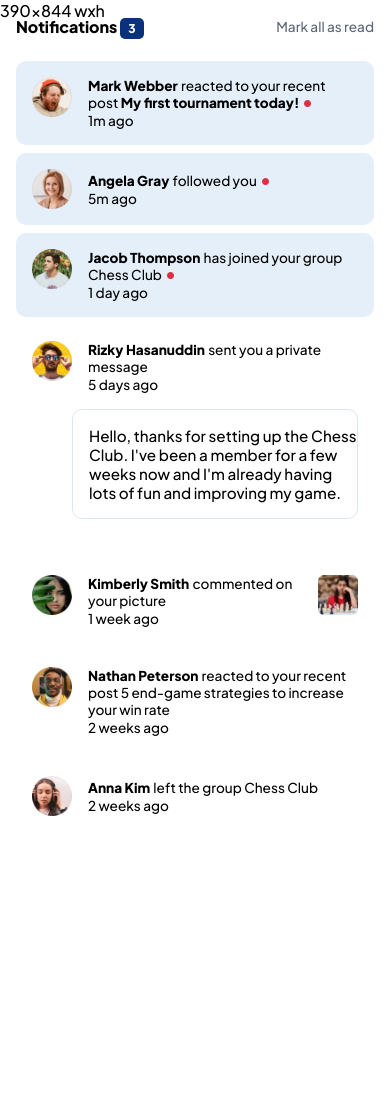
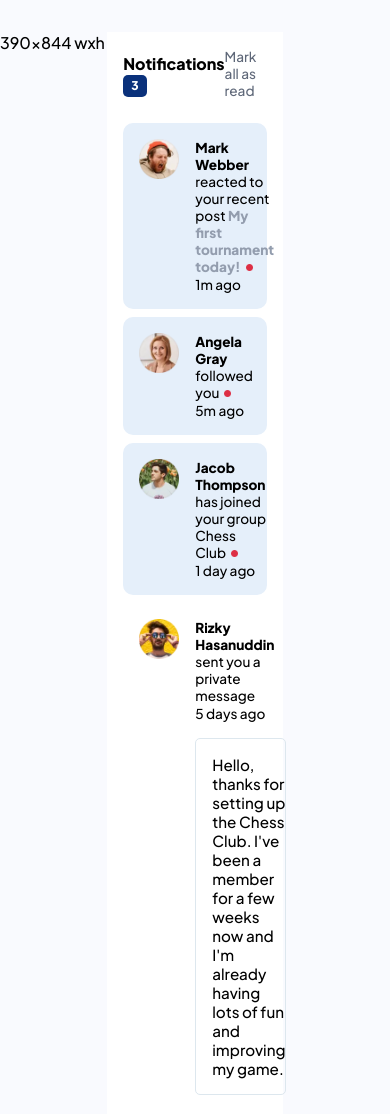
Before and after one commit to aljager1983/notifications-page, a plain HTML site: page index.html in a window 390 px wide. Shown: the top 1114 px of the page. Before the commit the page ends 856 px from the top, so only its background shows below. Drawn offline with Linux system fonts and the light colour scheme.

Commit message:
8-updating css for responsiveness

```diff
--- a/index.html
+++ b/index.html
@@ -26,7 +26,7 @@
   <section id="post7" class="unread">
     <img src="assets/images/avatar-mark-webber.webp" alt="image of Mark Webber" />
     <div class="main-content">
-      <div class="content-post"><h2>Mark Webber</h2>reacted to your recent post <span id="event">My first tournament today!</span><img src="assets/favicon_io/favicon-16x16.png" alt="image of red dot" class="dotUnread" id="dot3">
+      <div class="content-post"><h2>Mark Webber</h2>reacted to your recent post <span class="game">My first tournament today!</span><img src="assets/favicon_io/favicon-16x16.png" alt="image of red dot" class="dotUnread" id="dot3">
       </div>
       <p class="time">1m ago</p>
     </div>
@@ -41,7 +41,7 @@
 <section id="post5" class="unread">
   <img src="assets/images/avatar-jacob-thompson.webp" alt="image of Jacob Thompson">
   <div class="main-content">
-      <div class="content-post"><h2>Jacob Thompson</h2> has joined your group <span id="event1">Chess Club</span><img src="assets/favicon_io/favicon-16x16.png" alt="image of red dot" class="dotUnread"id="dot1"></div>
+      <div class="content-post"><h2>Jacob Thompson</h2> has joined your group <span id="event">Chess Club</span><img src="assets/favicon_io/favicon-16x16.png" alt="image of red dot" class="dotUnread"id="dot1"></div>
       <p class="time">1 day ago</p>
   </div>
 </section>
--- a/style.css
+++ b/style.css
@@ -112,10 +112,17 @@ p, .content-p {
     padding: 0;
 }
 
-#event {
+.event {
     font-weight: 700;
 }
 
+.game {
+    color: var(--Grayishblue);
+    font-weight: 700;
+}
+.game:hover {
+    color: var(--Blue)
+}
 .dotUnread {
     display: inline-block;
     align-items: center;
@@ -127,8 +134,24 @@ p, .content-p {
 
 #message {
     padding: 1rem 0 1rem 1rem;
-    margin: 1rem 0;
+    margin: 1rem 0 1rem 1rem;
     border: 1px solid var(--Lightgrayishblue_2);
-    border-radius: 10px;
+    border-radius: 5px;
     font-size: .95rem;
 }
+
+#message:hover {
+    background-color: #E5EFF9;
+}
+
+@media screen and (min-width: 376px) {
+    body {
+        background-color: #F9FAFE;
+    }
+
+    main {
+        background-color: white;
+        max-width: 45vw;
+        margin: 2rem auto;
+    }
+}
```
